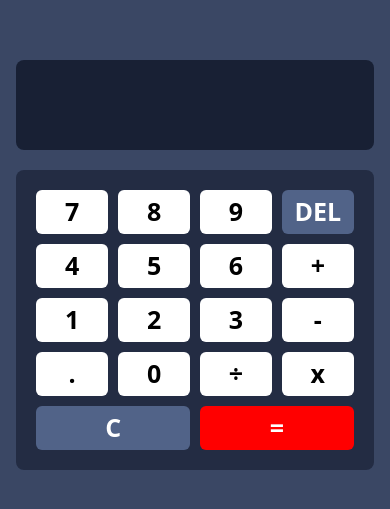
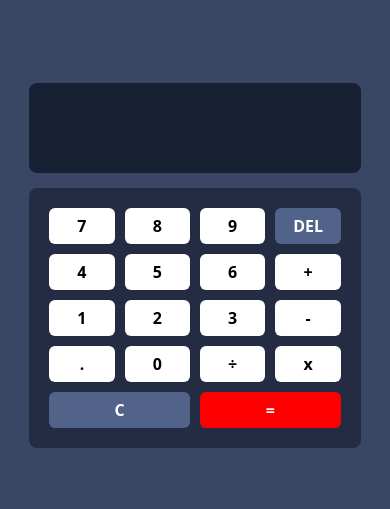
Before and after one commit to CharbelBouFaddoul/NFA040, a plain HTML site: page Calculator/index.html in a window 390 px wide. Shown: the part 157-666 px from the top of the page. Drawn offline with nearby package versions, Linux system fonts and the light colour scheme.

Commit message:
fix responsive design

```diff
--- a/Calculator/style.css
+++ b/Calculator/style.css
@@ -1,4 +1,4 @@
-*{
+* {
     margin: 0;
     padding: 0;
     box-sizing: border-box;
@@ -12,58 +12,99 @@ body {
     align-items: center;
 }
 
-main{
-    width: 100vw;
+main {
+    width: 100%;
     height: 100vh;
     text-align: center;
 }
 
-#Calculator{
+#Calculator {
     display: grid;
-    grid-template-rows: 90px 300px;
-    grid-gap: 20px;
+    grid-template-rows: 90px auto;
+    gap: 20px;
+    width: 90%;
+    max-width: 400px;
 }
 
-#Calculator .calcOutput{
+#Calculator .calcOutput {
     display: flex;
     justify-content: flex-end;
     align-items: center;
     padding: 20px;
-    font-size: clamp(1.6rem, 2vw, 2rem);
+    font-size: 1.9rem;
     font-weight: bold;
     background-color: #182034;
     border-radius: 8px;
     color: white;
+    white-space: nowrap;
 }
 
-#Calculator .userInput{
+#Calculator .userInput {
     display: grid;
     grid-template-columns: repeat(4, 1fr);
-    grid-gap: 10px;
+    gap: 10px;
     background-color: #232C43;
     color: #444B5A;
     padding: 20px;
     border-radius: 8px;
 }
 
-#Calculator .userInput button{
+#Calculator .userInput button {
     background-color: #FFFFFF;
     font-weight: 700;
-    font-size: 25px;
+    font-size: 1.5rem;
     border-radius: 6px;
     border: none !important;
+    padding: 10px;
+    transition: background-color 0.3s ease, transform 0.2s;
 }
 
-#Calculator .userInput .wide{
+#Calculator .userInput button:hover {
+    background-color: #e0e0e0;
+    transform: scale(1.05);
+}
+
+#Calculator .userInput .wide {
     grid-column: span 2;
 }
 
-#Calculator .userInput .RESET, #Calculator .userInput .DEL{
+#Calculator .userInput .RESET,
+#Calculator .userInput .DEL {
     background-color: #516388;
     color: white;
 }
 
-#Calculator .userInput .equal{
+#Calculator .userInput .equal {
     background-color: red;
     color: white;
 }
+
+/* Add media queries for smaller screens */
+@media (max-width: 768px) {
+    #Calculator {
+        gap: 15px;
+        max-width: 85%;
+    }
+
+    #Calculator .calcOutput {
+        font-size: 2rem;
+        padding: 15px;
+    }
+
+    #Calculator .userInput button {
+        font-size: 1.2rem;
+        padding: 8px;
+    }
+}
+
+@media (max-width: 450px) {
+    #Calculator .calcOutput {
+        font-size: 1.3rem;
+        padding: 10px;
+    }
+
+    #Calculator .userInput button {
+        font-size: 1rem;
+        padding: 6px;
+    }
+}
```
